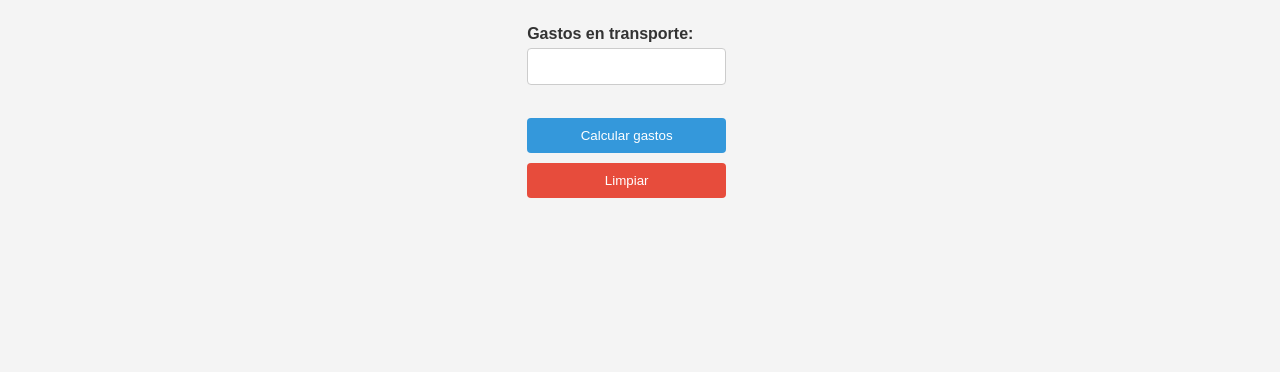
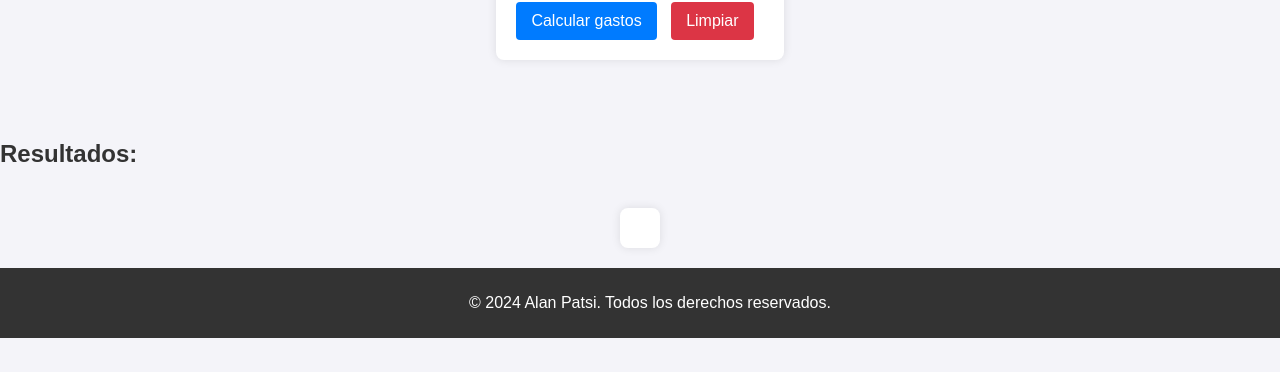
Before and after one commit to AlanPatsi02/ProyectoFinal_AlanPatsi, a plain HTML site: page index.html in a window 1280 px wide. Shown: the part 428-800 px from the top of the page. Drawn offline with Linux system fonts and the light colour scheme; some packages are replaced by stand-ins of ours; a script that the page names is missing.

Commit message:
Se modifica drásticamente el css para que quede mejor

```diff
--- a/styles.css
+++ b/styles.css
@@ -1,95 +1,94 @@
 body {
-    font-family: 'Arial', sans-serif;
-    background-color: #f4f4f4;
-    color: #333;
+    font-family: Arial, sans-serif;
     margin: 0;
     padding: 0;
+    background-color: #f4f4f9;
+    color: #333;
     display: flex;
-    justify-content: center;
-    align-items: center;
-    height: 100vh;
+    flex-direction: column;
+    min-height: 100vh;
 }
 
-.container {
-    background-color: #fff;
+main {
+    flex: 1;
     padding: 20px;
-    border-radius: 8px;
-    box-shadow: 0 0 15px rgba(0, 0, 0, 0.1);
-    max-width: 400px;
-    width: 100%;
 }
 
-h1, h2 {
-    color: #2c3e50;
+h1 {
     text-align: center;
-    margin-bottom: 20px;
-}
-
-p {
-    margin: 10px 0;
+    margin-top: 20px;
+    color: #333;
 }
 
 form {
-    display: flex;
-    flex-direction: column;
+    max-width: 600px;
+    margin: 20px auto;
+    padding: 20px;
+    background: #fff;
+    border-radius: 8px;
+    box-shadow: 0 0 10px rgba(0, 0, 0, 0.1);
 }
 
 label {
-    margin-bottom: 5px;
+    display: block;
+    margin-bottom: 8px;
     font-weight: bold;
 }
 
-input[type="text"], input[type="number"] {
+input[type="number"] {
+    width: calc(100% - 22px);
     padding: 10px;
     margin-bottom: 15px;
     border: 1px solid #ccc;
     border-radius: 4px;
-}
-
-input[type="text"]:focus, input[type="number"]:focus {
-    border-color: #3498db;
-    outline: none;
+    box-sizing: border-box;
 }
 
 button {
-    background-color: #3498db;
+    padding: 10px 15px;
+    border: none;
+    border-radius: 4px;
     color: #fff;
-    border: none;
-    padding: 10px;
-    border-radius: 4px;
+    background-color: #007bff;
     cursor: pointer;
-    transition: background-color 0.3s;
+    font-size: 16px;
+    margin-right: 10px;
 }
 
 button:hover {
-    background-color: #2980b9;
+    background-color: #0056b3;
 }
 
-#borrarDatos {
-    background-color: #e74c3c;
-    margin-top: 10px;
+button#borrarDatos {
+    background-color: #dc3545;
 }
 
-#borrarDatos:hover {
-    background-color: #c0392b;
+button#borrarDatos:hover {
+    background-color: #c82333;
+}
+
+#error {
+    color: #dc3545;
+    font-weight: bold;
+    margin: 20px auto;
+    max-width: 600px;
+    text-align: center;
 }
 
 #resultados {
-    margin-top: 20px;
-    padding: 10px;
-    background-color: #ecf0f1;
-    border-radius: 4px;
+    max-width: 600px;
+    margin: 20px auto;
+    padding: 20px;
+    background: #fff;
+    border-radius: 8px;
+    box-shadow: 0 0 10px rgba(0, 0, 0, 0.1);
 }
 
-#error {
-    color: #e74c3c;
-    font-weight: bold;
-    margin-top: 10px;
+footer {
+    text-align: center;
+    padding: 10px;
+    background: #333;
+    color: #fff;
+    position: relative;
+    width: 100%;
 }
-
-@media (max-width: 480px) {
-    .container {
-        padding: 15px;
-        width: 90%;
-    }
-}
```
